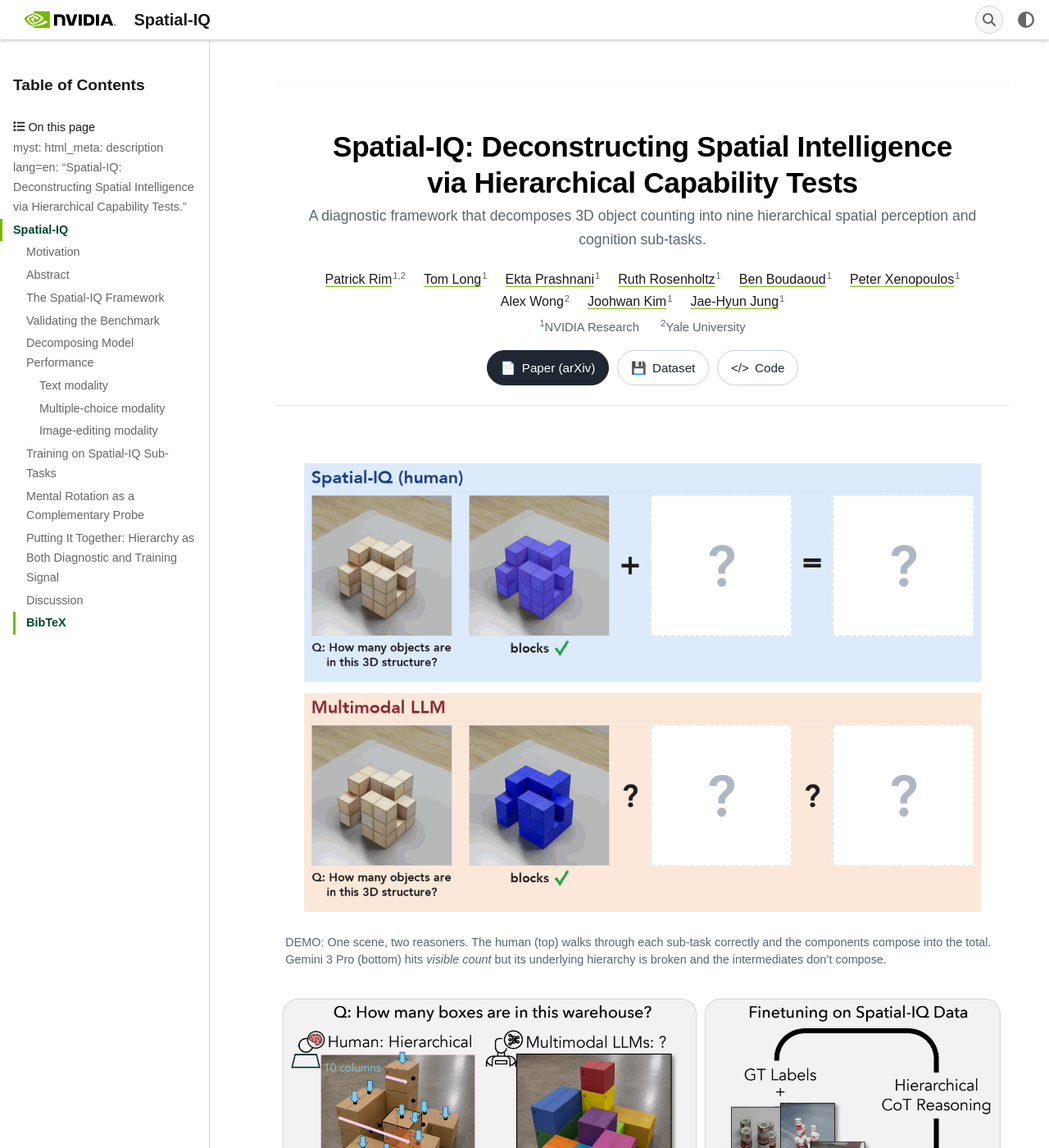
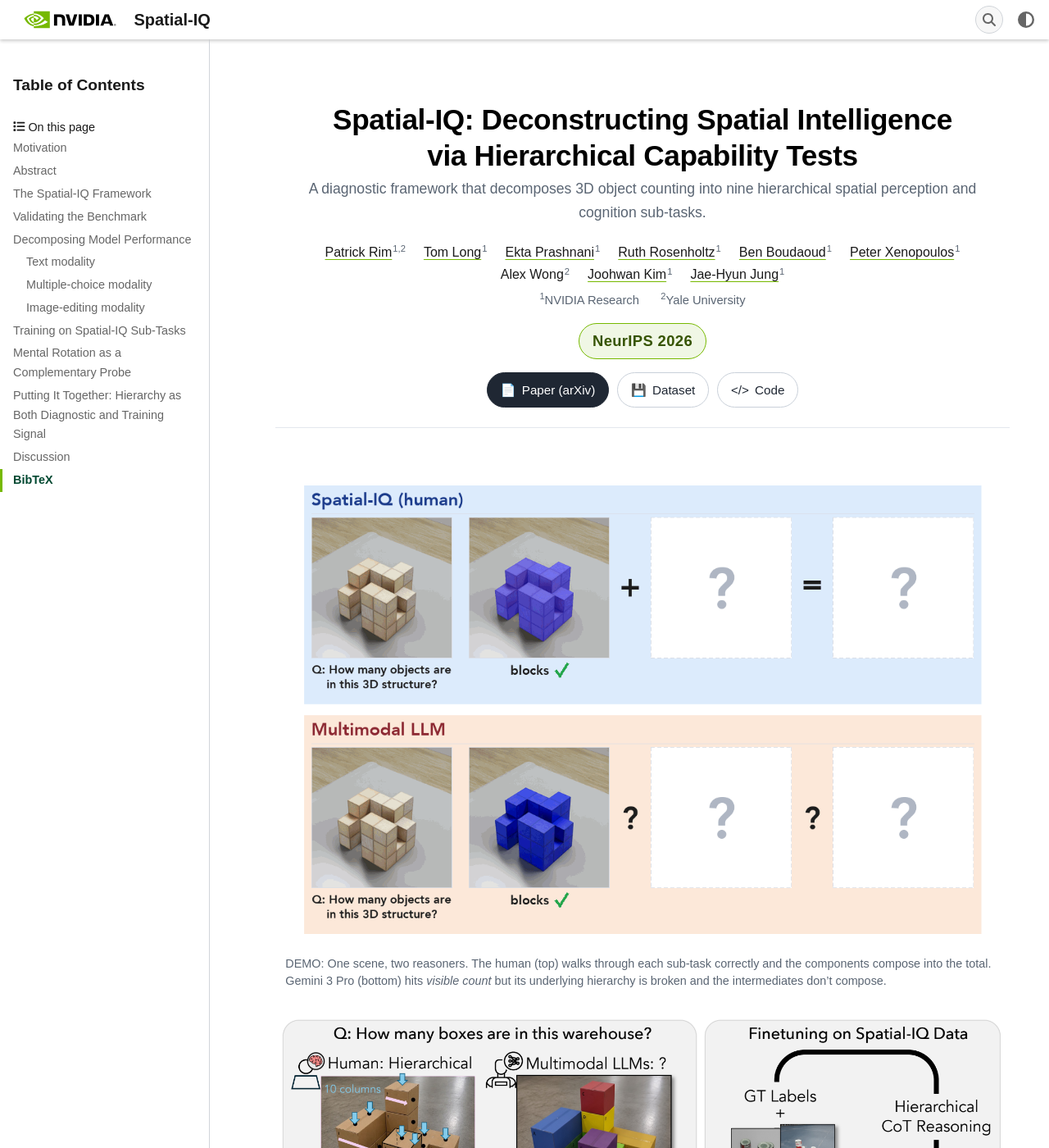
Before and after one commit to NVIDIA/Spatial-IQ, a Sphinx documentation site: the page built from docs/index.md, in a window 1280 px wide and 1400 px high. Shown: the whole window at 82% size. Built offline with Sphinx 7.4.7, drawn with Linux system fonts in a browser that asks for light colours; some web fonts are replaced.

Commit message:
webpage update

```diff
--- a/docs/_static/spatial_iq.css
+++ b/docs/_static/spatial_iq.css
@@ -34,11 +34,14 @@
 
 .siq-hero .siq-venue {
   display: inline-block;
-  font-size: 0.85rem;
-  font-weight: 600;
-  letter-spacing: 0.06em;
-  text-transform: uppercase;
-  color: var(--siq-muted);
+  padding: 0.35rem 1rem;
+  border: 1px solid var(--siq-accent);
+  border-radius: 999px;
+  background: #f0f7e5;
+  font-size: 1.15rem;
+  font-weight: 700;
+  letter-spacing: 0.02em;
+  color: #365400;
   margin-bottom: 0.5rem;
 }
 
--- a/docs/index.md
+++ b/docs/index.md
@@ -1,13 +1,13 @@
-<!--
-SPDX-FileCopyrightText: Copyright (c) 2026 NVIDIA CORPORATION & AFFILIATES. All rights reserved.
-SPDX-License-Identifier: BSD-3-Clause
--->
-
 ---
 myst:
   html_meta:
     description lang=en: "Spatial-IQ: Deconstructing Spatial Intelligence via Hierarchical Capability Tests."
 ---
+
+<!--
+SPDX-FileCopyrightText: Copyright (c) 2026 NVIDIA CORPORATION & AFFILIATES. All rights reserved.
+SPDX-License-Identifier: BSD-3-Clause
+-->
 
 # Spatial-IQ
 
@@ -38,6 +38,8 @@ myst:
     <span class="siq-affil"><sup>1</sup>NVIDIA Research</span>
     <span class="siq-affil"><sup>2</sup>Yale University</span>
   </div>
+
+  <div class="siq-venue"><strong>NeurIPS 2026</strong></div>
 
   <div class="siq-buttons">
     <a class="siq-btn" href="https://arxiv.org/abs/2607.22864"><span class="siq-btn-icon">&#128196;</span>Paper (arXiv)</a>
```
